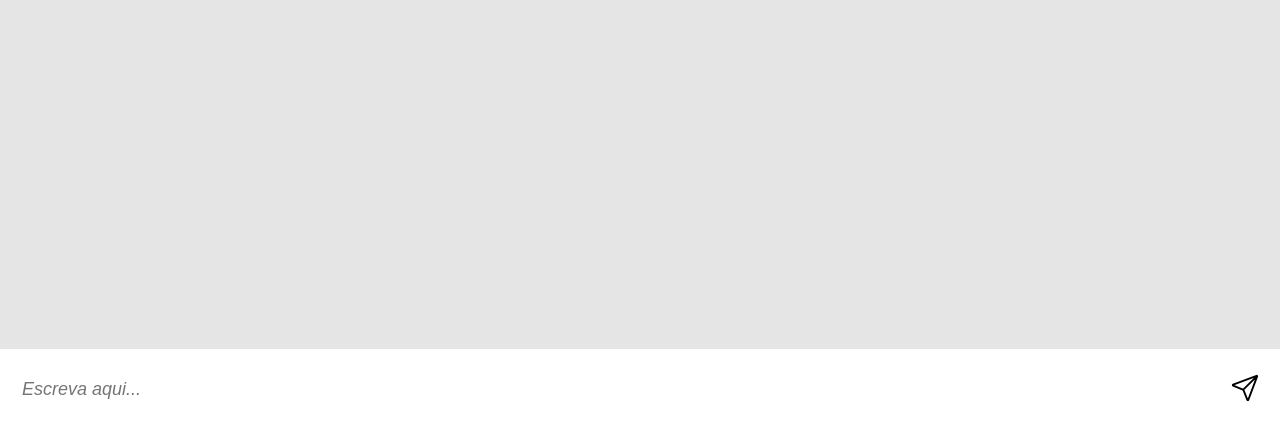
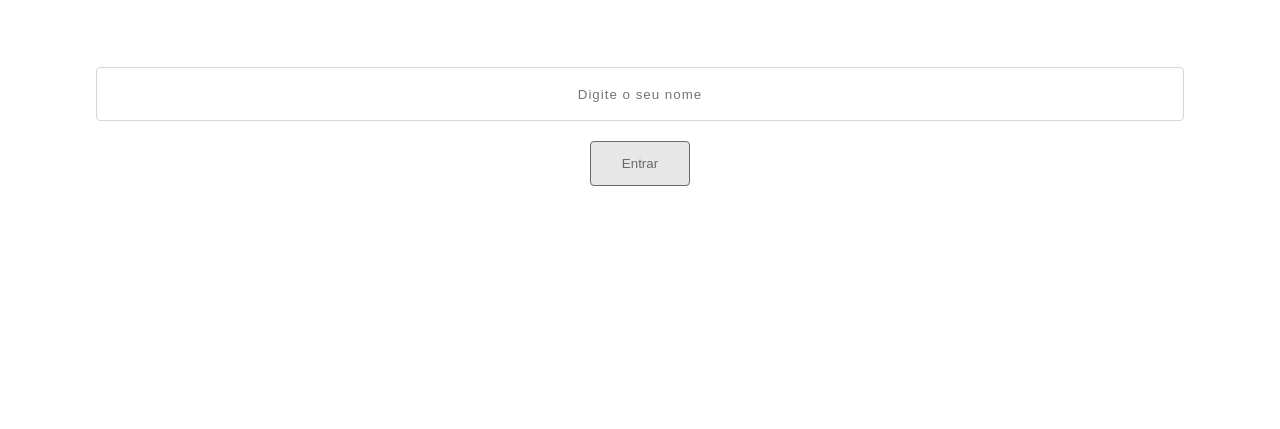
Before and after one commit to jumeneguete/projeto-bate-papo-uol, a plain HTML site: page index.html in a window 1280 px wide. Shown: the part 371-800 px from the top of the page. Drawn offline with nearby package versions, Linux system fonts and the light colour scheme.

Commit message:
Tela Inicial que Solicita o nome

```diff
--- a/estilos/estilo.css
+++ b/estilos/estilo.css
@@ -1,3 +1,7 @@
+.index {
+    display: none;
+}
+
 body{
     background-color: #E5E5E5;
     font-family: 'Roboto', sans-serif;
@@ -60,3 +64,37 @@ footer button {
 footer ion-icon {
     font-size: 30px;
 }
+
+.name-request {
+    width: 100%;
+    height: 100vh;
+    background-color: #fff;
+    display: flex;
+    flex-direction: column;
+    justify-content: center;
+    align-items: center;
+}
+
+.name-request img {
+    width: 130px;
+}
+
+.name-request input{
+    width: 85%;
+    height: 54px;
+    text-align: center;
+    letter-spacing: 1px;
+    margin: 70px 0 20px 0;
+    background-color: #fff;
+    border: 1px solid #D7D7D7;
+    border-radius: 4px;
+}
+
+.name-request button{
+    width: 100px;
+    height: 45px;
+    color: #696969;
+    background-color: #E7E7E7;
+    border: 1px solid #696969;
+    border-radius: 4px;
+}
--- a/index.html
+++ b/index.html
@@ -11,6 +11,7 @@
     <title>Bate-papo UOL</title>
 </head>
 <body>
+    <div class="index">
         <header>
             <img src="img/uol.png" alt="logo bate-papo uol">
             <ion-icon name="people"></ion-icon>
@@ -24,6 +25,14 @@
             <input type="text" name="mensagens" placeholder="Escreva aqui...">
             <button><ion-icon name="paper-plane-outline"></ion-icon></button>
         </footer>
+    </div>
+
+    <div class="name-request">
+        <img src="img/uol.png" alt="logo bate-papo uol">
+        <input type="text" placeholder="Digite o seu nome">
+        <button>Entrar</button>
+    </div>
+
 
 
     <script src="https://unpkg.com/ionicons@5.4.0/dist/ionicons.js"></script>
```
Lines whose indentation alone changed are shown as unchanged.
